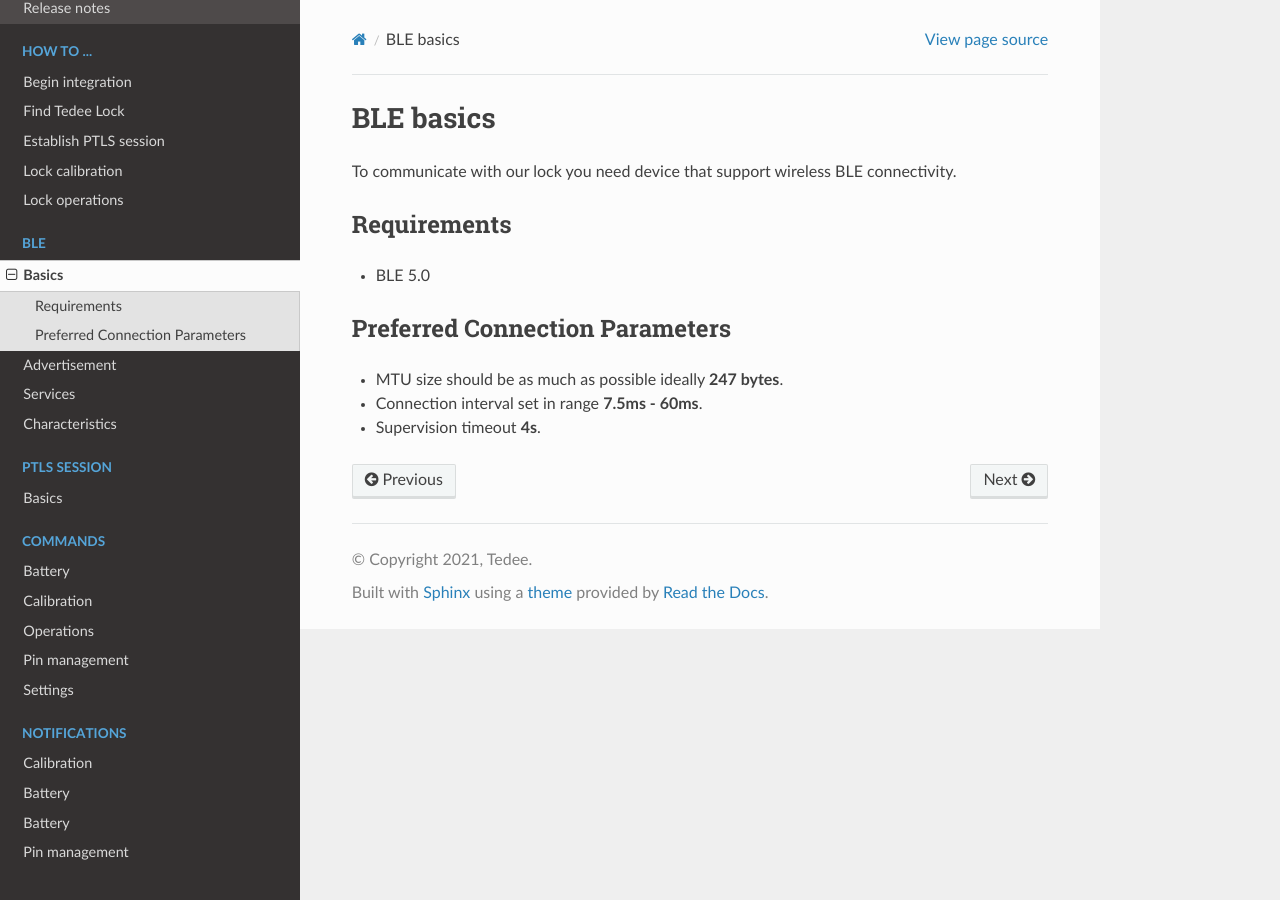
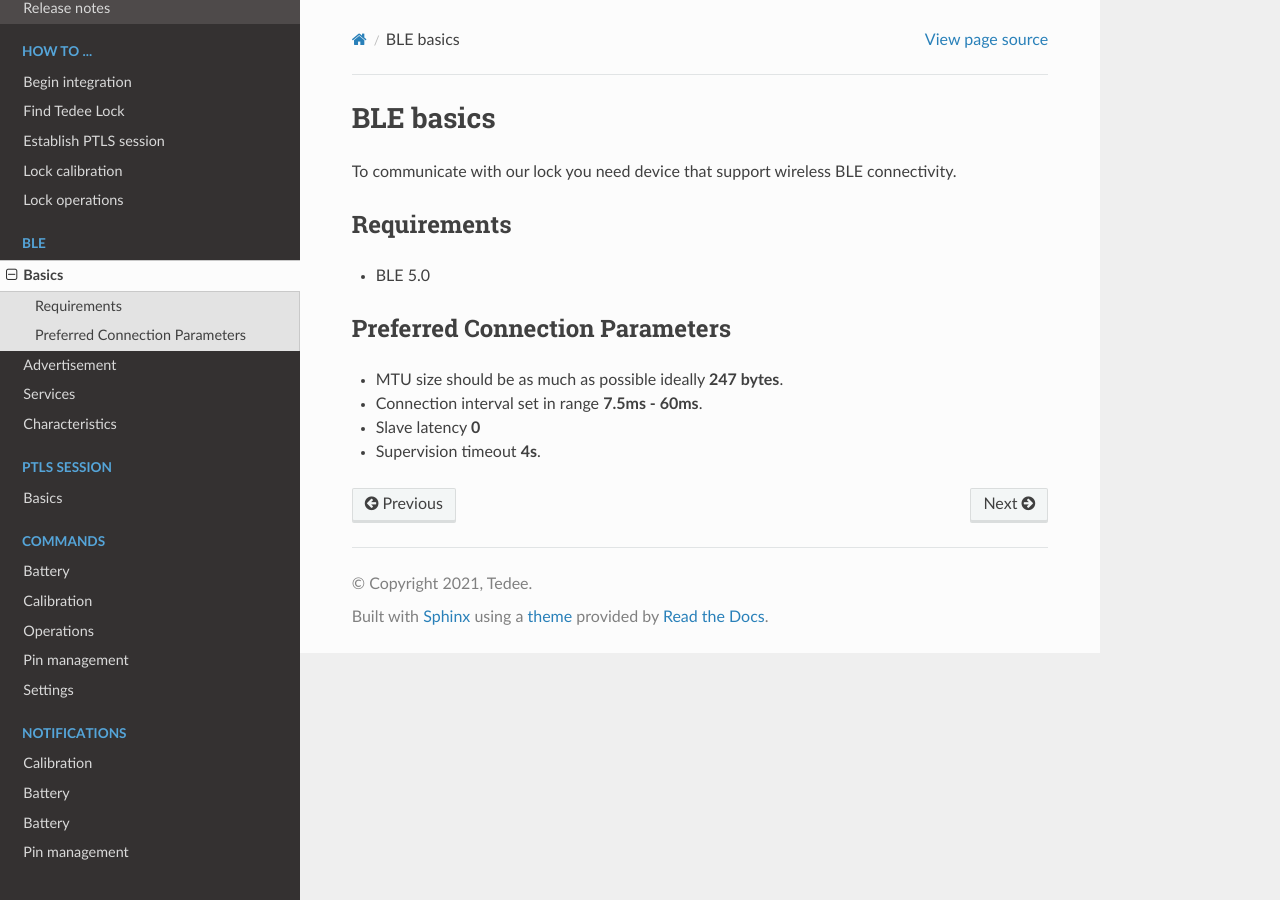
Before and after one commit to tedee-com/tedee-lock-ble-api-doc, a Sphinx documentation site: the page built from docs/source/ble/basics.rst, in a window 1280 px wide. Built offline with Sphinx 7.4.7 and the Read the Docs theme 2.0.0, drawn with Linux system fonts in a browser that asks for light colours; pages that are not in the unit, such as notebooks, are missing from menus.

Commit message:
add slave latency to BLE basics

```diff
--- a/docs/source/ble/basics.rst
+++ b/docs/source/ble/basics.rst
@@ -13,4 +13,5 @@ Preferred Connection Parameters
 
 - MTU size should be as much as possible ideally **247 bytes**.
 - Connection interval set in range **7.5ms - 60ms**.
+- Slave latency **0**
 - Supervision timeout **4s**.
```
